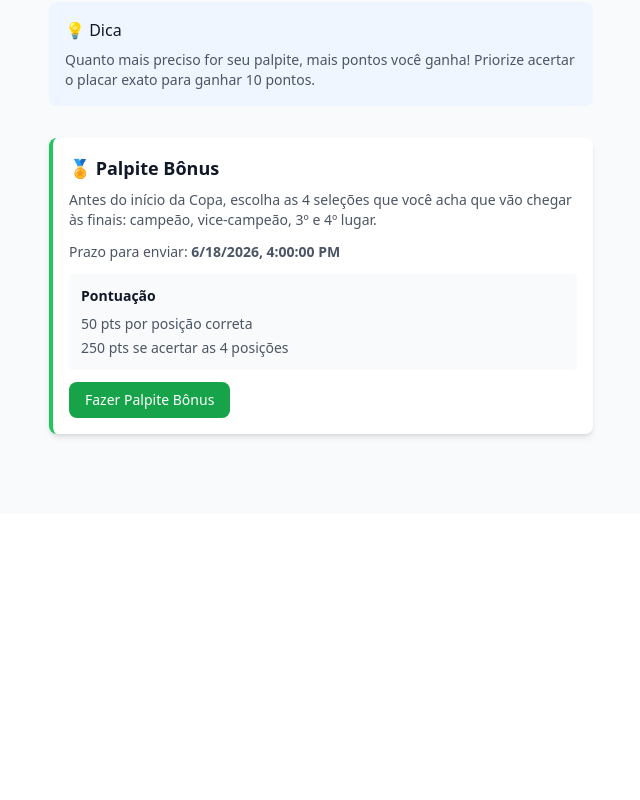
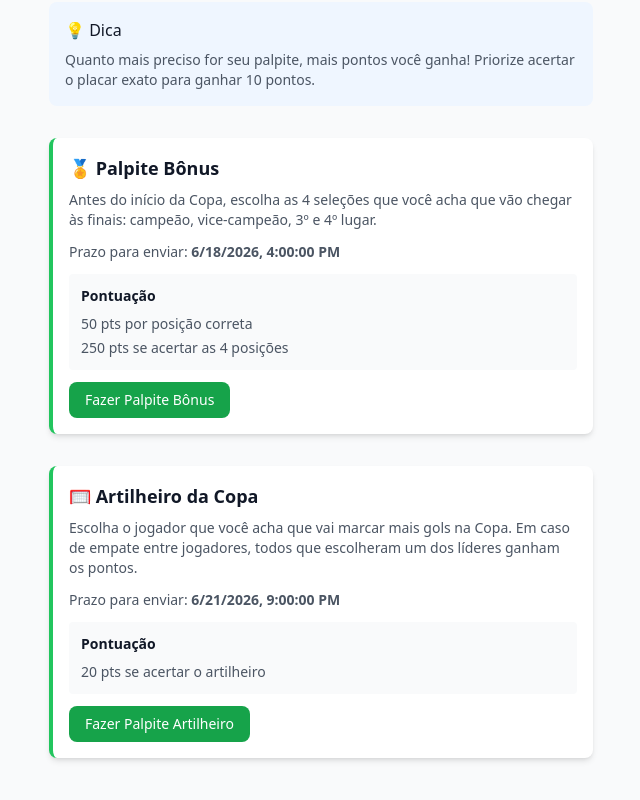
Before and after one commit to ederfmatos/bolao-da-copa, a React (Vite) app: page /rules in a window 1280 px wide. Shown: the part 900-1700 px from the top of the page, without its empty margins (319-959 px from the left). Before the commit the page ends 1414 px from the top, so only its background shows below. Built offline with nearby package versions, Linux system fonts and the light colour scheme; no server answers.

Commit message:
feat: add Artilheiro section to Rules page
Shows deadline, 20pts scoring, and link to /artilheiro prediction page.

Co-Authored-By: Claude Sonnet 4.6 <noreply@anthropic.com>

```diff
--- a/src/pages/Rules.jsx
+++ b/src/pages/Rules.jsx
@@ -1,5 +1,5 @@
 import { Link } from 'react-router-dom'
-import { BONUS_DEADLINE } from '../lib/bracketData'
+import { BONUS_DEADLINE, SCORER_DEADLINE } from '../lib/bracketData'
 
 function Rules() {
   const scenarios = [
@@ -103,6 +103,28 @@ function Rules() {
           Fazer Palpite Bônus
         </Link>
       </div>
+      <div className="mt-8 p-4 bg-white dark:bg-dark-card rounded-lg shadow-md border-l-4 border-l-primary-500">
+        <h2 className="text-lg font-bold mb-2 text-gray-900 dark:text-dark-text">🥅 Artilheiro da Copa</h2>
+        <p className="text-sm text-gray-600 dark:text-dark-muted mb-3">
+          Escolha o jogador que você acha que vai marcar mais gols na Copa.
+          Em caso de empate entre jogadores, todos que escolheram um dos líderes ganham os pontos.
+        </p>
+        <p className="text-sm text-gray-600 dark:text-dark-muted mb-3">
+          Prazo para enviar: <strong>{SCORER_DEADLINE.toLocaleString()}</strong>
+        </p>
+        <div className="bg-gray-50 dark:bg-dark-border rounded p-3 mb-3">
+          <h3 className="text-sm font-semibold text-gray-900 dark:text-dark-text mb-2">Pontuação</h3>
+          <ul className="text-sm text-gray-600 dark:text-dark-muted space-y-1">
+            <li>20 pts se acertar o artilheiro</li>
+          </ul>
+        </div>
+        <Link
+          to="/artilheiro"
+          className="inline-block px-4 py-2 bg-primary-600 text-white text-sm rounded-lg hover:bg-primary-700 transition-colors"
+        >
+          Fazer Palpite Artilheiro
+        </Link>
+      </div>
     </div>
   )
 }
```
